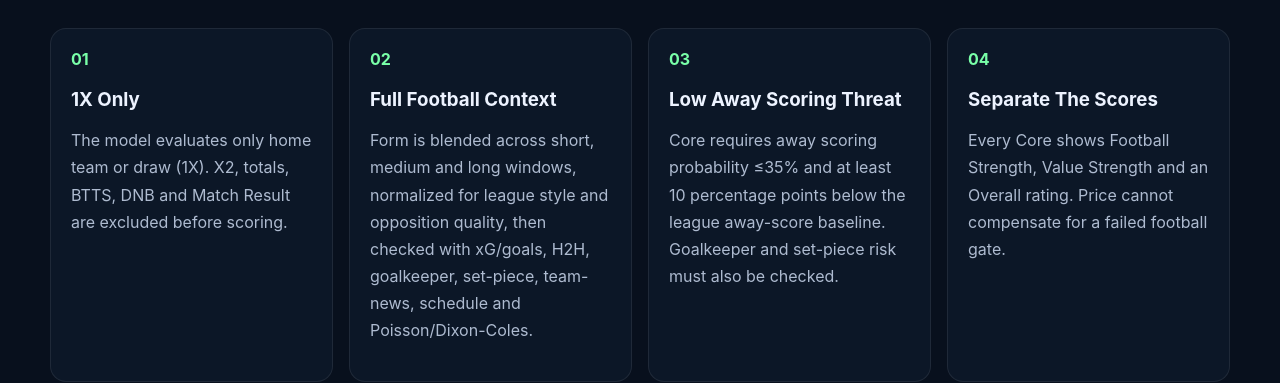
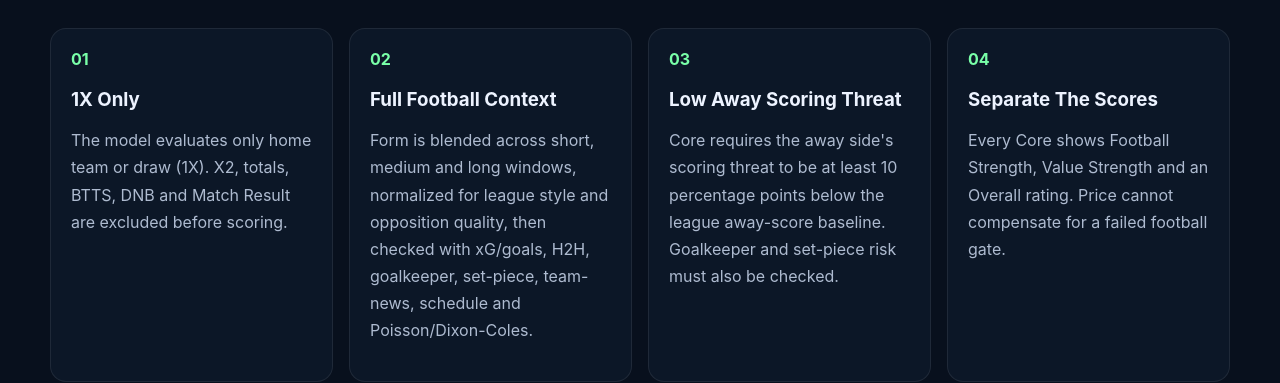
Before and after one commit to BaloyiTK/football-tips, a Next.js app: page / in a window 1280 px wide. Shown: the part 1589-1972 px from the top of the page. Built offline with nearby package versions, Linux system fonts and the light colour scheme.

Commit message:
Update site copy for league-relative away threat

```diff
--- a/app/page.jsx
+++ b/app/page.jsx
@@ -268,7 +268,7 @@ export default function HomePage() {
           <div className="model-grid">
             <div><strong>01</strong><h3>1X Only</h3><p>The model evaluates only home team or draw (1X). X2, totals, BTTS, DNB and Match Result are excluded before scoring.</p></div>
             <div><strong>02</strong><h3>Full Football Context</h3><p>Form is blended across short, medium and long windows, normalized for league style and opposition quality, then checked with xG/goals, H2H, goalkeeper, set-piece, team-news, schedule and Poisson/Dixon-Coles.</p></div>
-            <div><strong>03</strong><h3>Low Away Scoring Threat</h3><p>Core requires away scoring probability ≤35% and at least 10 percentage points below the league away-score baseline. Goalkeeper and set-piece risk must also be checked.</p></div>
+            <div><strong>03</strong><h3>Low Away Scoring Threat</h3><p>Core requires the away side's scoring threat to be at least 10 percentage points below the league away-score baseline. Goalkeeper and set-piece risk must also be checked.</p></div>
             <div><strong>04</strong><h3>Separate The Scores</h3><p>Every Core shows Football Strength, Value Strength and an Overall rating. Price cannot compensate for a failed football gate.</p></div>
           </div>
         </section>
```
